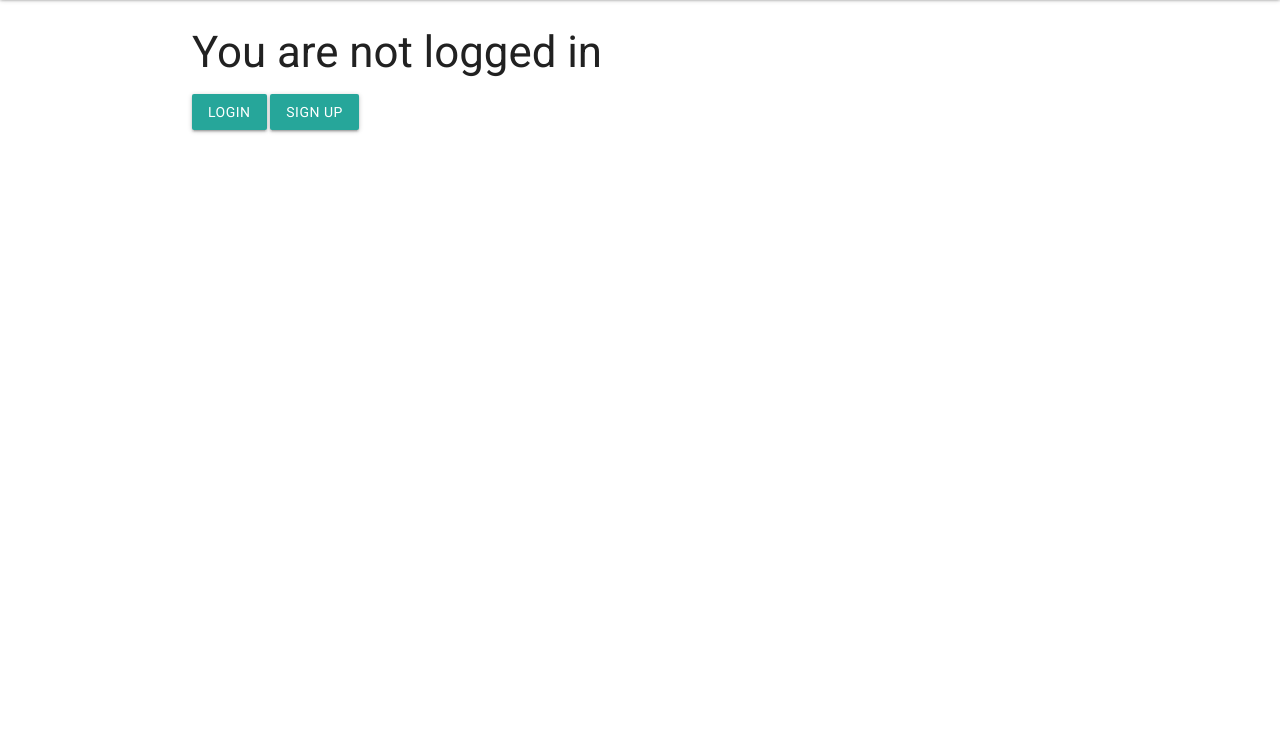
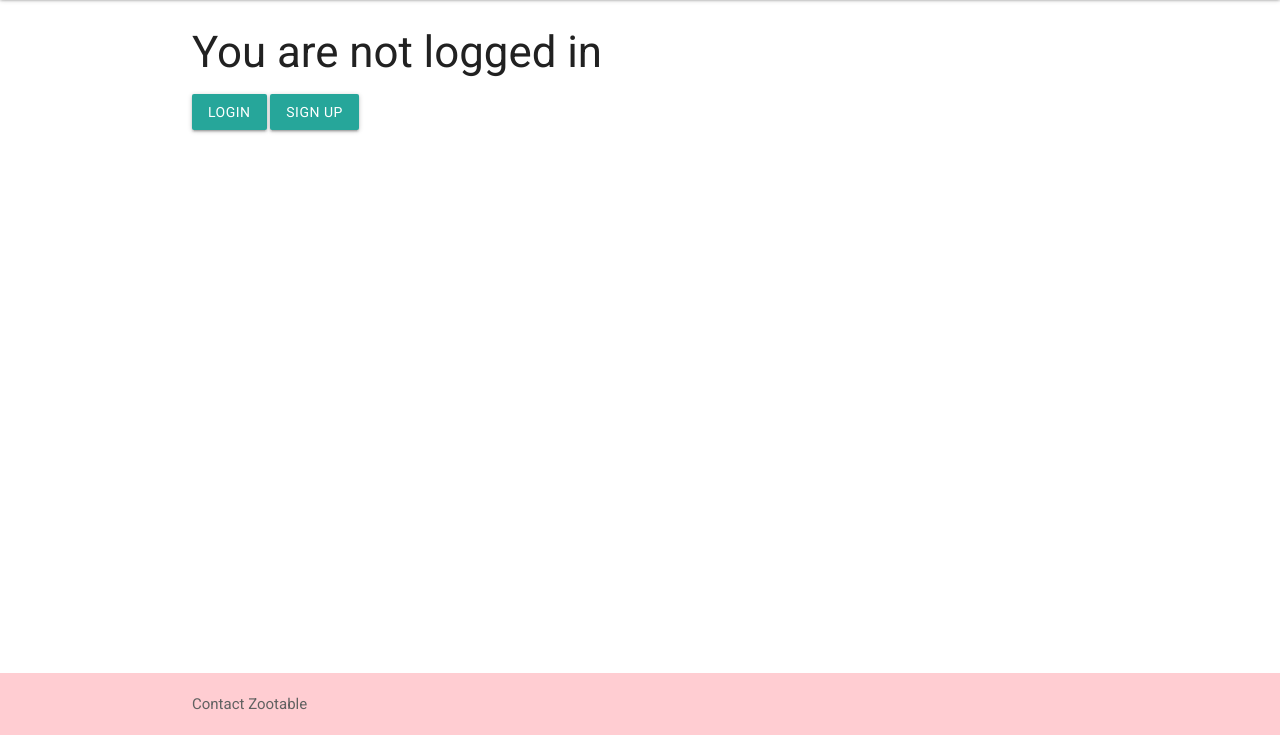
Before and after one commit to falkben/zootable, a Django app: page /account_management/ in a window 1280 px wide. Shown: the part 65-800 px from the top of the page. Run offline with Django 3.2, Linux system fonts and the light colour scheme.

Commit message:
add footer with contact info (#44)

```diff
--- a/zootable/templates/base.html
+++ b/zootable/templates/base.html
@@ -12,7 +12,11 @@
 </head>
 
 <body>
+  <header>
     {% include "partials/top_bar.html" %}
+  </header>
+
+  <main>
     <div class="container">
       {% if messages %}
         {% for message in messages %}
@@ -25,6 +29,16 @@
       {% block content %}
       {% endblock %}
     </div>
+  </main>
+
+  <footer class="page-footer red lighten-4">
+    <div class="container">
+      <div class="row">
+        <a href="mailto:support@zootable.com" class="grey-text text-darken-2">Contact Zootable</a>
+      </div>
+    </div>
+  </footer>
+
   <script type="text/javascript" src="{% static 'js/materialize.min.js' %}"></script>
   <script type="text/javascript" src="{% static 'js/init.js' %}"></script>
 </body>
--- a/zootable/zoo_checks/static/css/style.css
+++ b/zootable/zoo_checks/static/css/style.css
@@ -1,5 +1,15 @@
 html {
   font-family: "Roboto", sans-serif;
+}
+
+body {
+  display: flex;
+  min-height: 100vh;
+  flex-direction: column;
+}
+
+main {
+  flex: 1 0 auto;
 }
 
 /* for message list */
```
Lines whose indentation alone changed are shown as unchanged.
